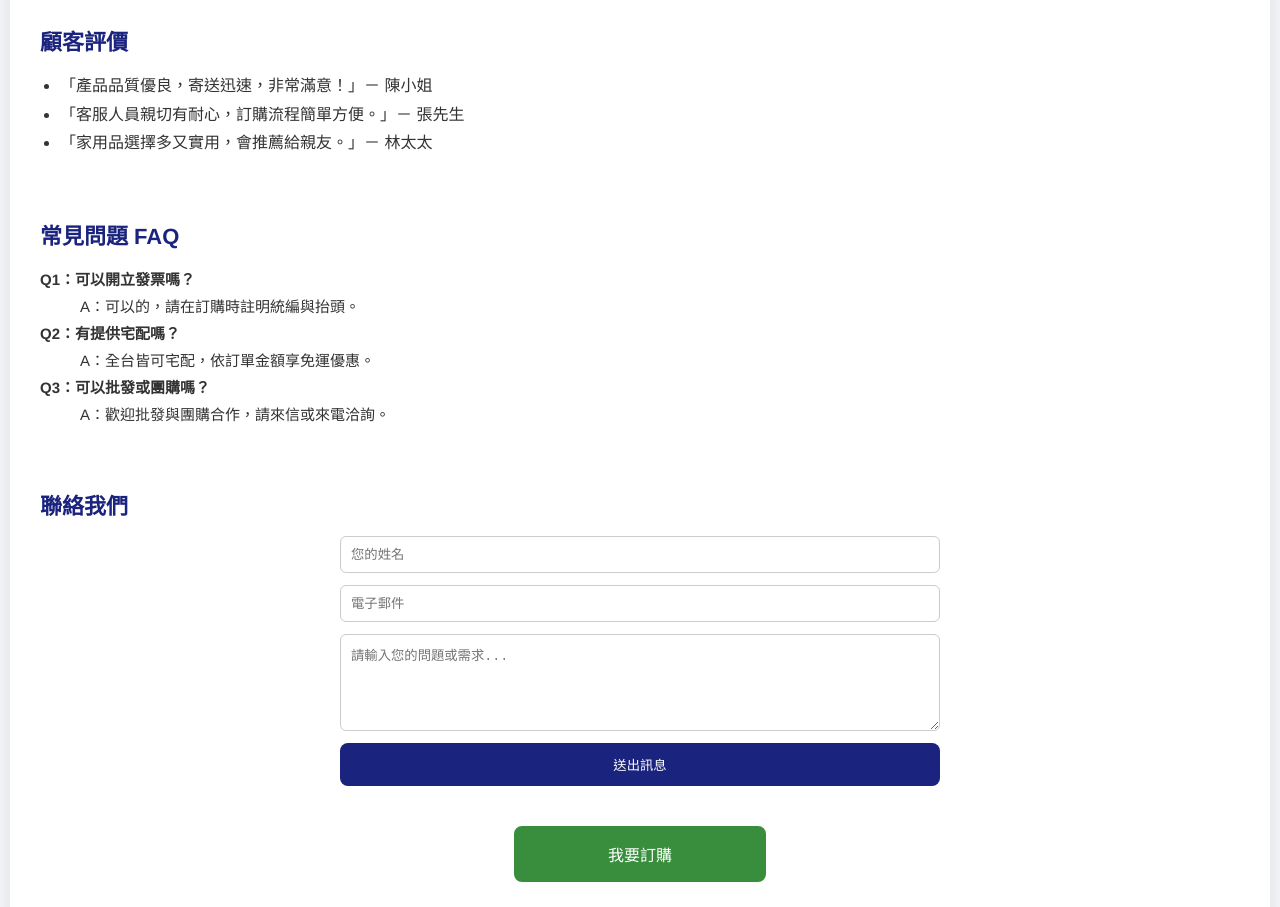
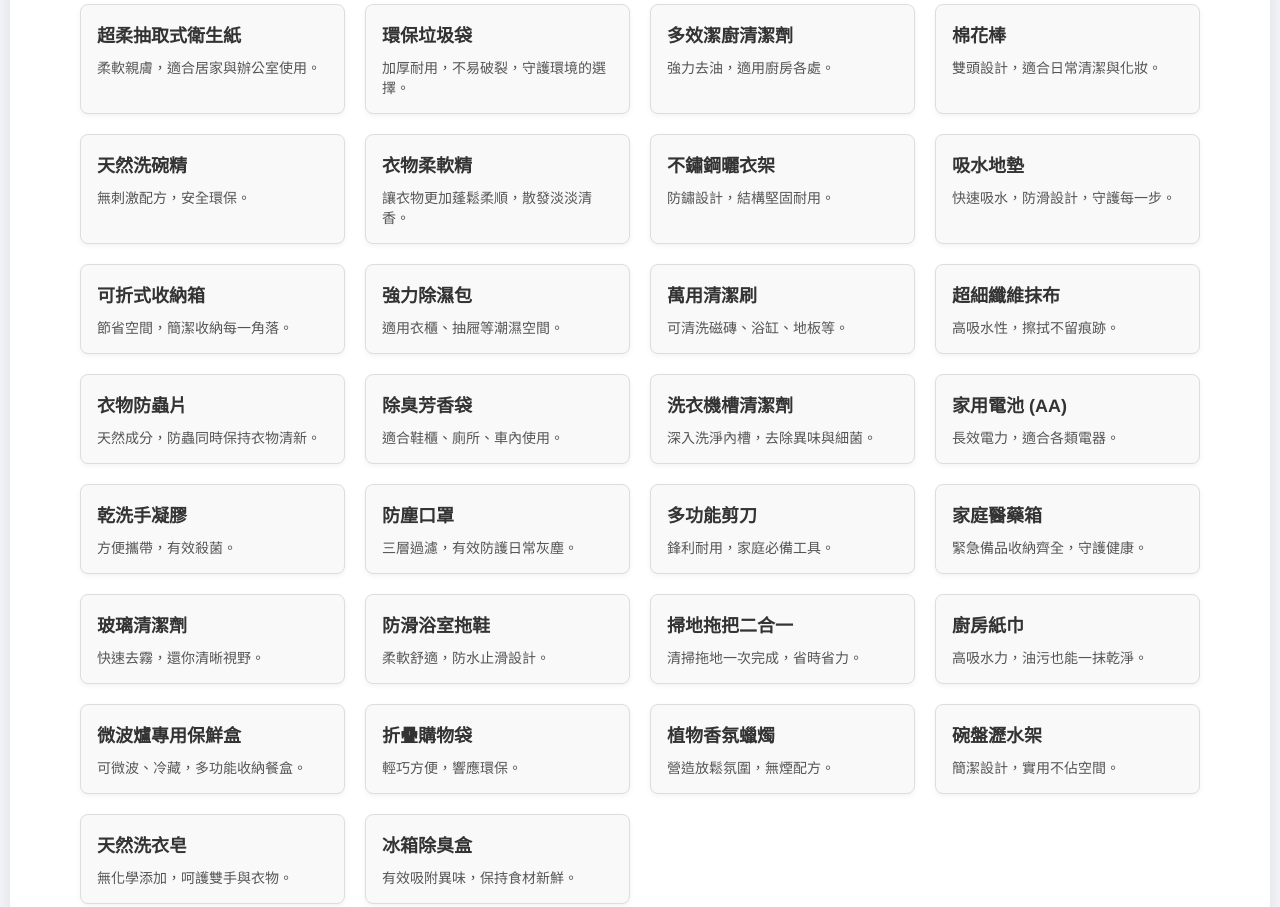
Before and after one commit to eight333/YIYI, a plain HTML site: page index.html in a window 1280 px wide. Shown: the part 680-1587 px from the top of the page. Drawn offline with Linux system fonts and the light colour scheme.

Commit message:
Update index.html

```diff
--- a/index.html
+++ b/index.html
@@ -97,7 +97,64 @@
   <p>我們是一群熱愛生活、講求品質的專業團隊，從採購、品管到客服，每一步都秉持專業態度，致力提供更貼心的服務與體驗。</p>
 </section>
     <div class="product-grid">
-      <!-- 商品略 -->
+     <style>
+  .product-grid {
+    display: grid;
+    grid-template-columns: repeat(auto-fit, minmax(250px, 1fr));
+    gap: 20px;
+    padding: 20px;
+  }
+  .product {
+    border: 1px solid #ddd;
+    padding: 16px;
+    border-radius: 8px;
+    background-color: #f9f9f9;
+    box-shadow: 0 2px 5px rgba(0, 0, 0, 0.05);
+  }
+  .product h3 {
+    margin-top: 0;
+    font-size: 18px;
+    color: #333;
+  }
+  .product p {
+    font-size: 14px;
+    color: #555;
+  }
+</style>
+
+<div class="product-grid">
+  <div class="product"><h3>超柔抽取式衛生紙</h3><p>柔軟親膚，適合居家與辦公室使用。</p></div>
+  <div class="product"><h3>環保垃圾袋</h3><p>加厚耐用，不易破裂，守護環境的選擇。</p></div>
+  <div class="product"><h3>多效潔廚清潔劑</h3><p>強力去油，適用廚房各處。</p></div>
+  <div class="product"><h3>棉花棒</h3><p>雙頭設計，適合日常清潔與化妝。</p></div>
+  <div class="product"><h3>天然洗碗精</h3><p>無刺激配方，安全環保。</p></div>
+  <div class="product"><h3>衣物柔軟精</h3><p>讓衣物更加蓬鬆柔順，散發淡淡清香。</p></div>
+  <div class="product"><h3>不鏽鋼曬衣架</h3><p>防鏽設計，結構堅固耐用。</p></div>
+  <div class="product"><h3>吸水地墊</h3><p>快速吸水，防滑設計，守護每一步。</p></div>
+  <div class="product"><h3>可折式收納箱</h3><p>節省空間，簡潔收納每一角落。</p></div>
+  <div class="product"><h3>強力除濕包</h3><p>適用衣櫃、抽屜等潮濕空間。</p></div>
+  <div class="product"><h3>萬用清潔刷</h3><p>可清洗磁磚、浴缸、地板等。</p></div>
+  <div class="product"><h3>超細纖維抹布</h3><p>高吸水性，擦拭不留痕跡。</p></div>
+  <div class="product"><h3>衣物防蟲片</h3><p>天然成分，防蟲同時保持衣物清新。</p></div>
+  <div class="product"><h3>除臭芳香袋</h3><p>適合鞋櫃、廁所、車內使用。</p></div>
+  <div class="product"><h3>洗衣機槽清潔劑</h3><p>深入洗淨內槽，去除異味與細菌。</p></div>
+  <div class="product"><h3>家用電池 (AA)</h3><p>長效電力，適合各類電器。</p></div>
+  <div class="product"><h3>乾洗手凝膠</h3><p>方便攜帶，有效殺菌。</p></div>
+  <div class="product"><h3>防塵口罩</h3><p>三層過濾，有效防護日常灰塵。</p></div>
+  <div class="product"><h3>多功能剪刀</h3><p>鋒利耐用，家庭必備工具。</p></div>
+  <div class="product"><h3>家庭醫藥箱</h3><p>緊急備品收納齊全，守護健康。</p></div>
+  <div class="product"><h3>玻璃清潔劑</h3><p>快速去霧，還你清晰視野。</p></div>
+  <div class="product"><h3>防滑浴室拖鞋</h3><p>柔軟舒適，防水止滑設計。</p></div>
+  <div class="product"><h3>掃地拖把二合一</h3><p>清掃拖地一次完成，省時省力。</p></div>
+  <div class="product"><h3>廚房紙巾</h3><p>高吸水力，油污也能一抹乾淨。</p></div>
+  <div class="product"><h3>微波爐專用保鮮盒</h3><p>可微波、冷藏，多功能收納餐盒。</p></div>
+  <div class="product"><h3>折疊購物袋</h3><p>輕巧方便，響應環保。</p></div>
+  <div class="product"><h3>植物香氛蠟燭</h3><p>營造放鬆氛圍，無煙配方。</p></div>
+  <div class="product"><h3>碗盤瀝水架</h3><p>簡潔設計，實用不佔空間。</p></div>
+  <div class="product"><h3>天然洗衣皂</h3><p>無化學添加，呵護雙手與衣物。</p></div>
+  <div class="product"><h3>冰箱除臭盒</h3><p>有效吸附異味，保持食材新鮮。</p></div>
+</div>
+
     </div>
 
     <section style="margin-top: 60px;">
```
